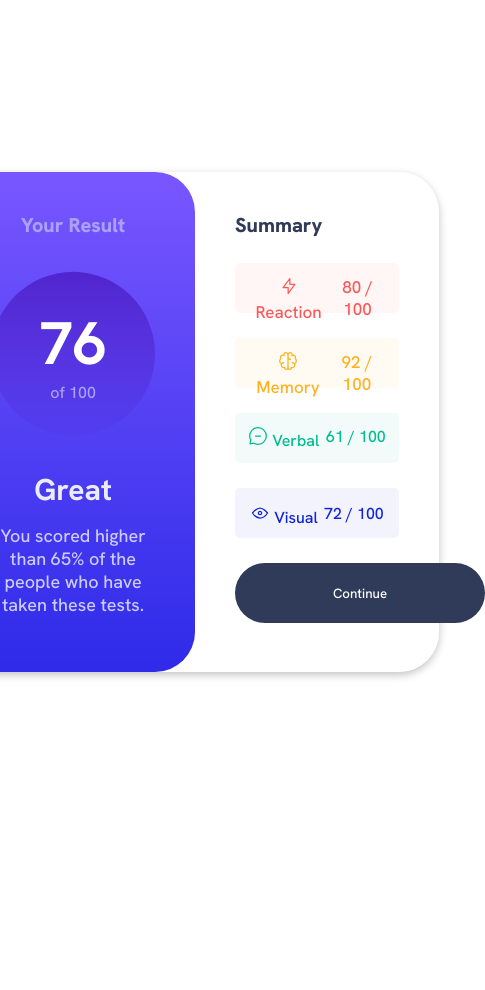
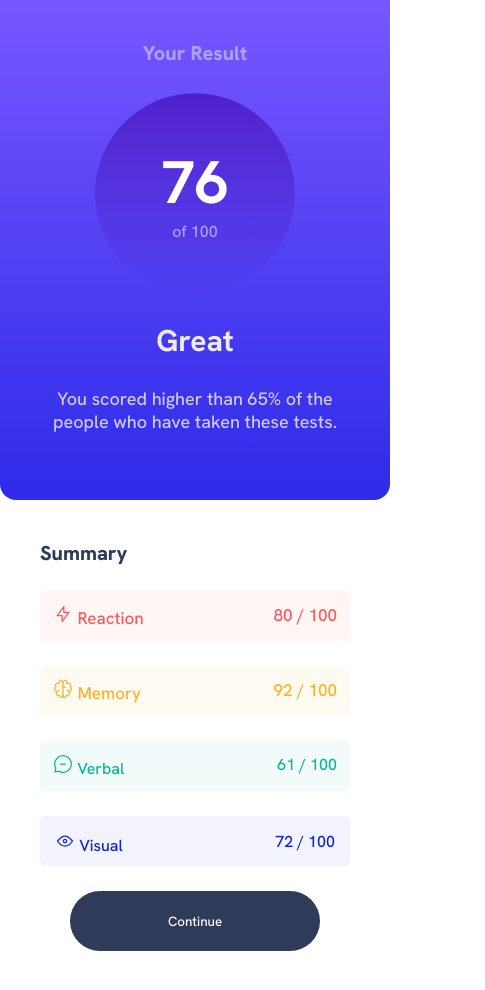
Before and after one commit to trikripp/results-summary-component, a website built with Parcel: page src/index.html in a window 390 px wide. Shown: the whole page, 485 px wide, since content can reach past the window. Before the commit the page ends 844 px from the top, so only its background shows below. Built offline with nearby package versions, Linux system fonts and the light colour scheme; a web font is replaced by a local one.

Commit message:
screen/mobile

```diff
--- a/src/style.scss
+++ b/src/style.scss
@@ -136,3 +136,20 @@ body {
     }
   }
 }
+@media screen and (max-width: 650px) {
+  body {
+    align-items: flex-start;
+    background-color: #ffffff;
+    .card {
+      box-shadow: none;
+      display: inline-block;
+      flex-direction: column;
+      &-blue {
+      border-radius: 0 0 1rem 1rem;
+      }
+      &-paragraph {
+        width: 250px;
+      }
+    }
+  }
+}
```
